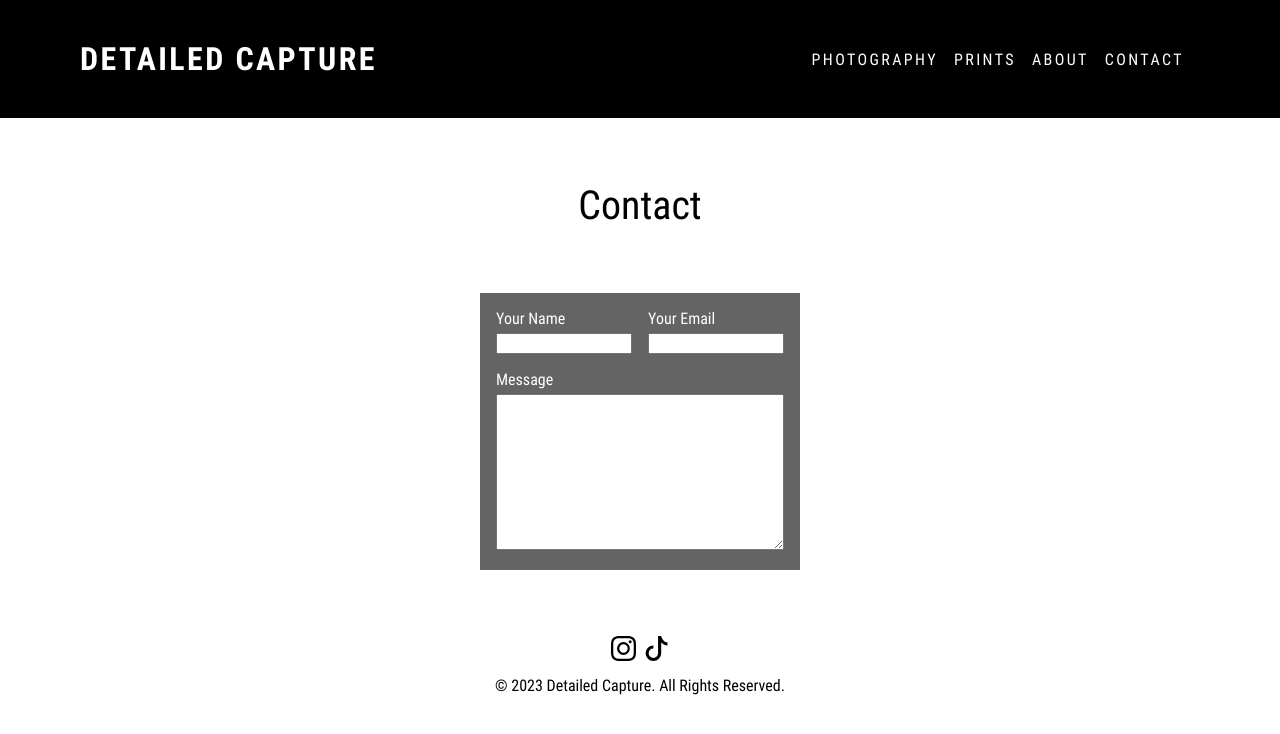
After one commit to AEfrain23/DetailedCapture, a Node server app: page /contact in a window 1280 px wide. The commit adds this page. Shown: the top 734 px of the page. Run offline with Node 20, Linux system fonts and the light colour scheme.

Commit message:
Create About page and Contact page.

```diff
--- a/app.js
+++ b/app.js
@@ -16,6 +16,14 @@ app.get("/prints", (req, res) => {
     res.render("prints.ejs")
 });
 
+app.get("/about", (req, res) => {
+    res.render("about.ejs")
+});
+
+app.get("/contact", (req, res) => {
+    res.render("contact.ejs")
+});
+
 app.listen(port, () => {
     console.log("Server is runing on port 3000");
 });
--- /dev/null
+++ b/public/styles/about.css
@@ -0,0 +1,23 @@
+.about-text {
+    margin: 0 20%;
+    text-align: center;
+}
+
+
+@media (max-width: 1200px) {
+    .about-text {
+        margin: 0 15%;
+    }
+}
+
+@media (max-width: 768px) {
+    .about-text {
+        margin: 0 10%;
+    }
+}
+
+@media (max-width: 576px) {
+    .about-text {
+        margin: 0 5%;
+    }
+}
--- /dev/null
+++ b/public/styles/contact.css
@@ -0,0 +1,47 @@
+/* ---------- GRID BOX BEHAVIOUR ---------- */
+/* Here we are changing the gridbox behaviour so that when we set a width of 100% for an inner element it does not exeed 10% with padding and
+border. */
+html {
+    box-sizing: border-box;
+}
+
+*,
+*:before,
+*:after {
+    box-sizing: inherit;
+}
+
+/* ---------- CONTACT FORM ---------- */
+
+.contact-form {
+    padding: 1rem;
+    background-color: rgb(100, 100, 100);
+    color: white;
+    width: 20rem;
+    margin: auto;
+    display: grid;
+    grid-template-columns: 1fr 1fr;
+    gap: 1rem;
+}
+
+.item.three {
+    grid-column: span 2;
+}
+
+.item>p {
+    margin: 0 0 5px 0;
+}
+
+.item input {
+    width: 100%;
+}
+.item textarea {
+    width: 100%;
+}
+
+@media (max-width: 576px) {
+    .contact-form {
+        width: 80%;
+    }
+
+}
--- /dev/null
+++ b/views/contact.ejs
@@ -0,0 +1,26 @@
+<%- include("partials/header") %>
+
+
+  <div class="page-header">
+    <div class="page-title">Contact</div>
+
+  </div>
+
+  <div class="contact-form">
+    <div class="item one">
+      <p>Your Name</p>
+      <input type="text">
+    </div>
+    <div class="item two">
+      <p>Your Email</p>
+      <input type="text">
+    </div>
+    <div class="item three">
+      <p>Message</p>
+      <div>
+        <textarea class="item three" type="text" rows="10"> </textarea>
+      </div>
+    </div>
+  </div>
+
+  <%- include("partials/footer") %>
--- a/views/partials/header.ejs
+++ b/views/partials/header.ejs
@@ -9,6 +9,8 @@
     <link rel="stylesheet" href="styles/navbar.css">
     <link rel="stylesheet" href="styles/index.css">
     <link rel="stylesheet" href="styles/prints.css">
+    <link rel="stylesheet" href="styles/about.css">
+    <link rel="stylesheet" href="styles/contact.css">
 </head>
 
 <body>
```
Also changed, not shown: views/about.ejs (added, +15 -0 lines), 1 other file.
